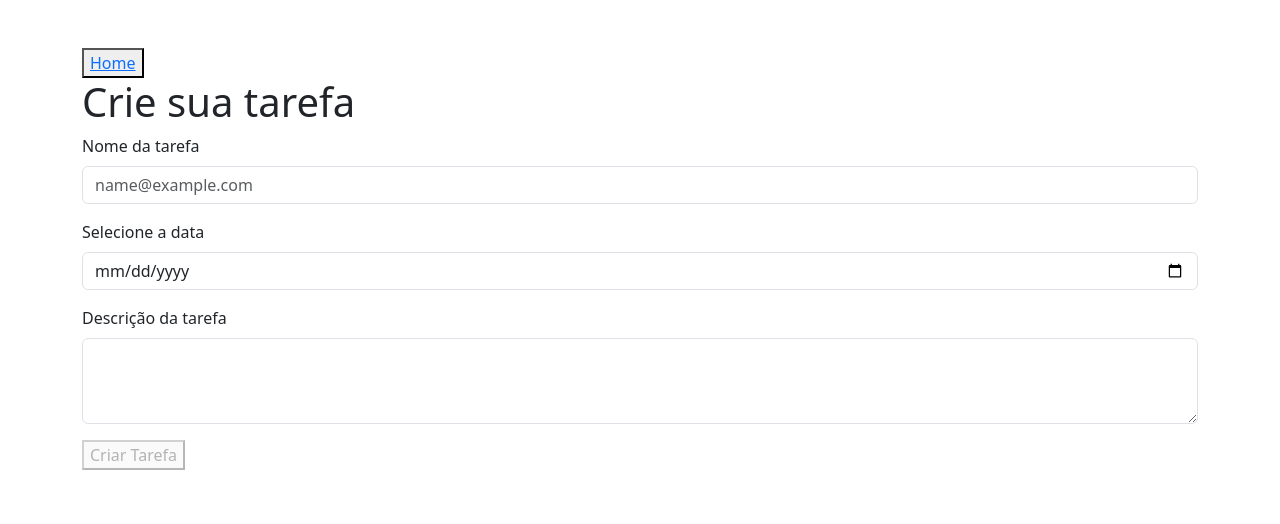
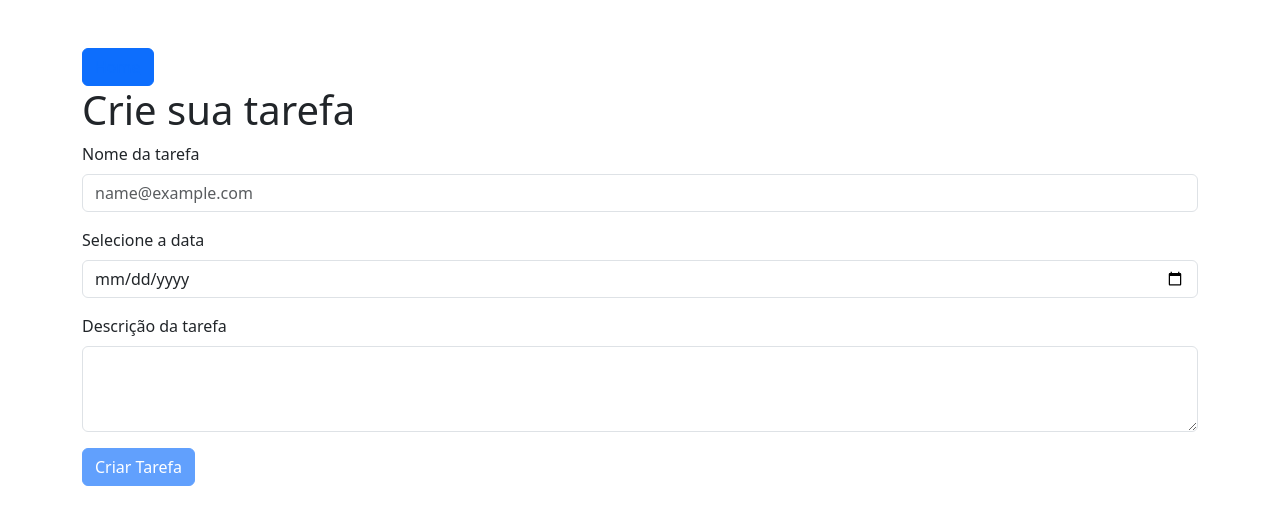
Before and after one commit to m4arthu/TaskManagerApp, an Angular app: page /create in a window 1280 px wide. Shown: the top 524 px of the page. Built offline with nearby package versions, Linux system fonts and the light colour scheme.

Commit message:
style: buttons on create route

```diff
--- a/src/app/create-task/create-task.component.html
+++ b/src/app/create-task/create-task.component.html
@@ -1,6 +1,6 @@
 
  <div class="mt-5 container">
-    <button><a routerLink="">Home</a></button>
+    <button class="btn btn-primary"><a routerLink="">Home</a></button>
      <form action="" #frm="ngForm" (ngSubmit)="createTask()">
          <h1>Crie sua tarefa</h1>
          <div class="mb-3">
@@ -16,6 +16,6 @@
                 <textarea [(ngModel)]="description" name="description" required=""  class="form-control" id="exampleFormControlTextarea1" rows="3"></textarea>
             </div>
 
-            <button [disabled]="frm.invalid" type="submit">Criar Tarefa</button>
+            <button class="btn btn-primary" [disabled]="frm.invalid" type="submit">Criar Tarefa</button>
         </form>
     </div>
```
